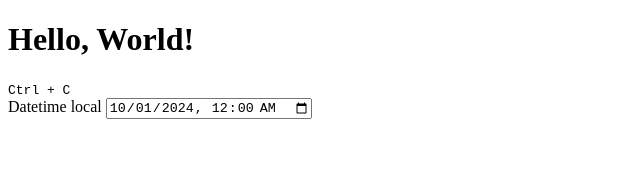
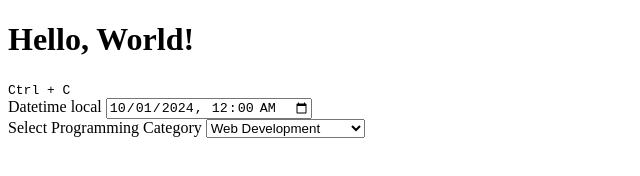
Before and after one commit to brodinsud/GitWorkShop, a plain HTML site: page index.html in a window 1280 px wide. Shown: the whole page, without its empty margins (0-640 px from the left). Drawn offline with Linux system fonts and the light colour scheme.

```diff
--- a/index.html
+++ b/index.html
@@ -1,10 +1,12 @@
 <!DOCTYPE html>
 <html lang="en">
+
 <head>
   <meta charset="UTF-8" />
   <meta name="viewport" content="width=device-width, initial-scale=1.0" />
   <title>Document</title>
 </head>
+
 <body>
   <h1>Hello, World!</h1>
   <section class="with-styles">
@@ -14,5 +16,17 @@
     <label for="datetime">Datetime local</label>
     <input type="datetime-local" name="datetime" id="datetime" value="2024-10-01T00:00" />
   </section>
+  <section>
+    <label for="programming-categories">Select Programming Category</label>
+    <select name="programming-categories" id="programming-categories">
+      <optgroup label="programming-categories">
+        <option value="web-development">Web Development</option>
+        <option value="data-science">Data Science</option>
+        <option value="mobile-development">Mobile Development</option>
+        <option value="game-development">Game Development</option>
+      </optgroup>
+
+  </section>
 </body>
+
 </html>
```
Lines whose indentation alone changed are shown as unchanged.
